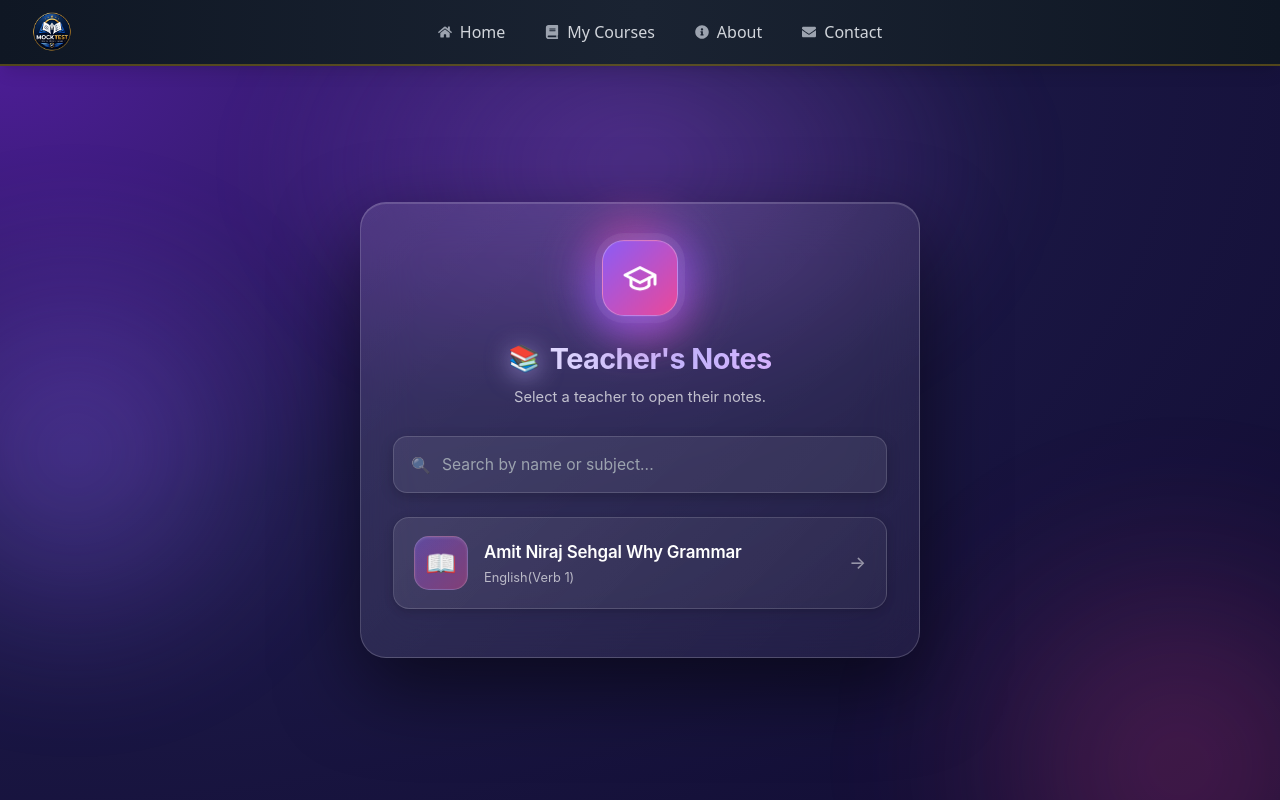
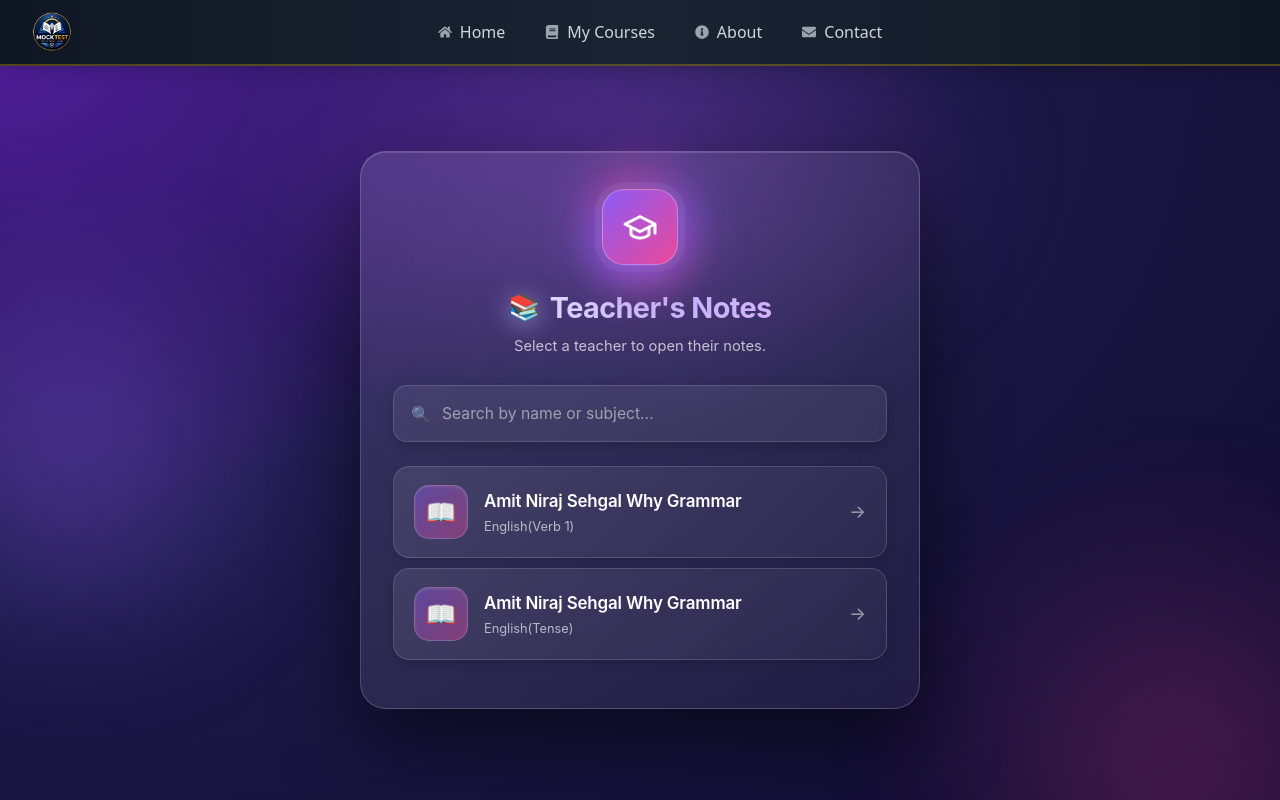
Before and after one commit to Nitish00029/Free-Mock-Test-, a React (Create React App) app: page /nots in a window 1280 px wide. Shown: the top 800 px of the page. Built offline with nearby package versions, Linux system fonts and the light colour scheme.

Commit message:
Update Teachersnots.jsx

```diff
--- a/src/components/Teachersnots.jsx
+++ b/src/components/Teachersnots.jsx
@@ -59,12 +59,12 @@ const teachers = [
     subject: 'English(Verb 1)',
     driveLink: 'https://drive.google.com/file/d/1CMI_K6toQu1Me_UNEp1leQ62y8ZpgIP-/view?usp=drivesdk',
   },
-  // {
-  //   id: 2,
-  //   name: 'Dr. Mehta',
-  //   subject: 'Chemistry',
-  //   driveLink: 'https://drive.google.com/file/d/PASTE_YOUR_LINK_HERE_2/view?usp=drivesdk',
-  // },
+   {
+     id: 2,
+    name: 'Amit Niraj Sehgal  Why Grammar',
+    subject: 'English(Tense)',
+    driveLink: 'https://drive.google.com/file/d/161t3KcF_KXV-KNvUDRpFHxvx7WYgCJS4/view?usp=drivesdk',
+    },
   // {
   //   id: 3,
   //   name: 'Mrs. Kapoor',
```
